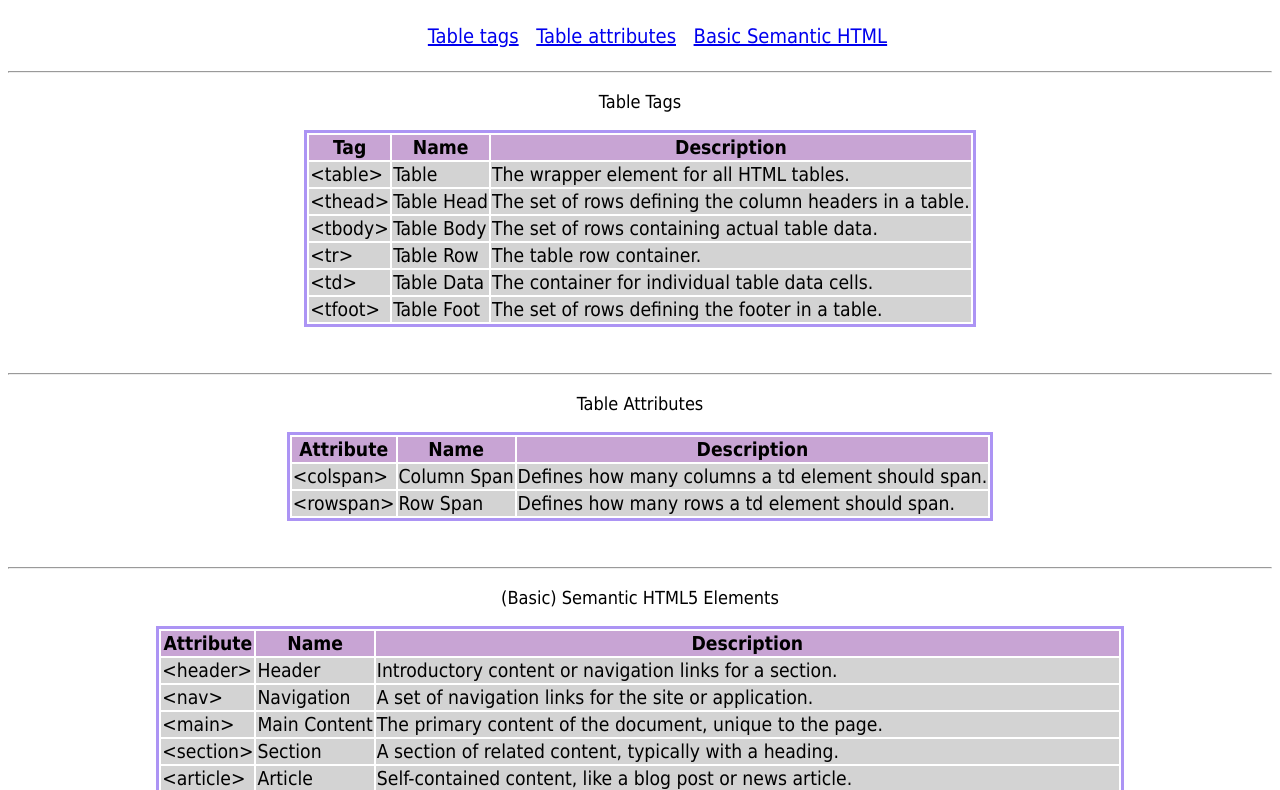
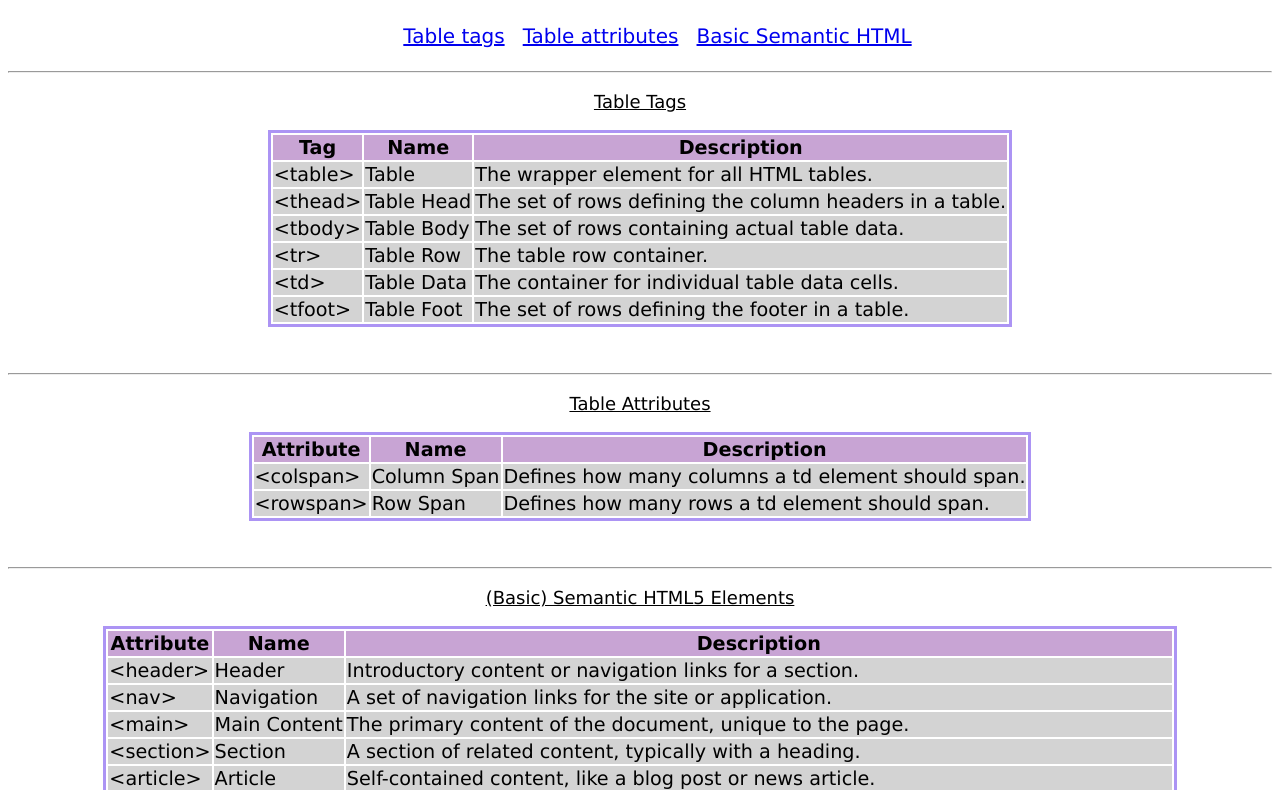
Before and after one commit to MrDecember777/PersonalCheatsheet, a plain HTML site: page index.html in a window 1280 px wide. Shown: the part 110-900 px from the top of the page. Drawn offline with Linux system fonts and the light colour scheme.

Commit message:
Update index.css

```diff
--- a/index.css
+++ b/index.css
@@ -2,13 +2,13 @@ h1 {
     font-size: 50px;
     text-align: center;
     font-family:'Gill Sans', 'Gill Sans MT', Calibri, 'Trebuchet MS', sans-serif;
-    text-decoration: underline;
     color: #AC94F4;
 }
 
 p {
     text-align: center;
     font-size: large;
+    text-decoration: underline;
 }
 
 .links {
@@ -39,6 +39,10 @@ td {
     background-color: #D3D3D3;
 }
 
+th {
+    font-weight: bold;
+}
+
 * {
-    font-family: Tahoma;
+    font-family: Verdana, Geneva, Tahoma, sans-serif;
 }
```
